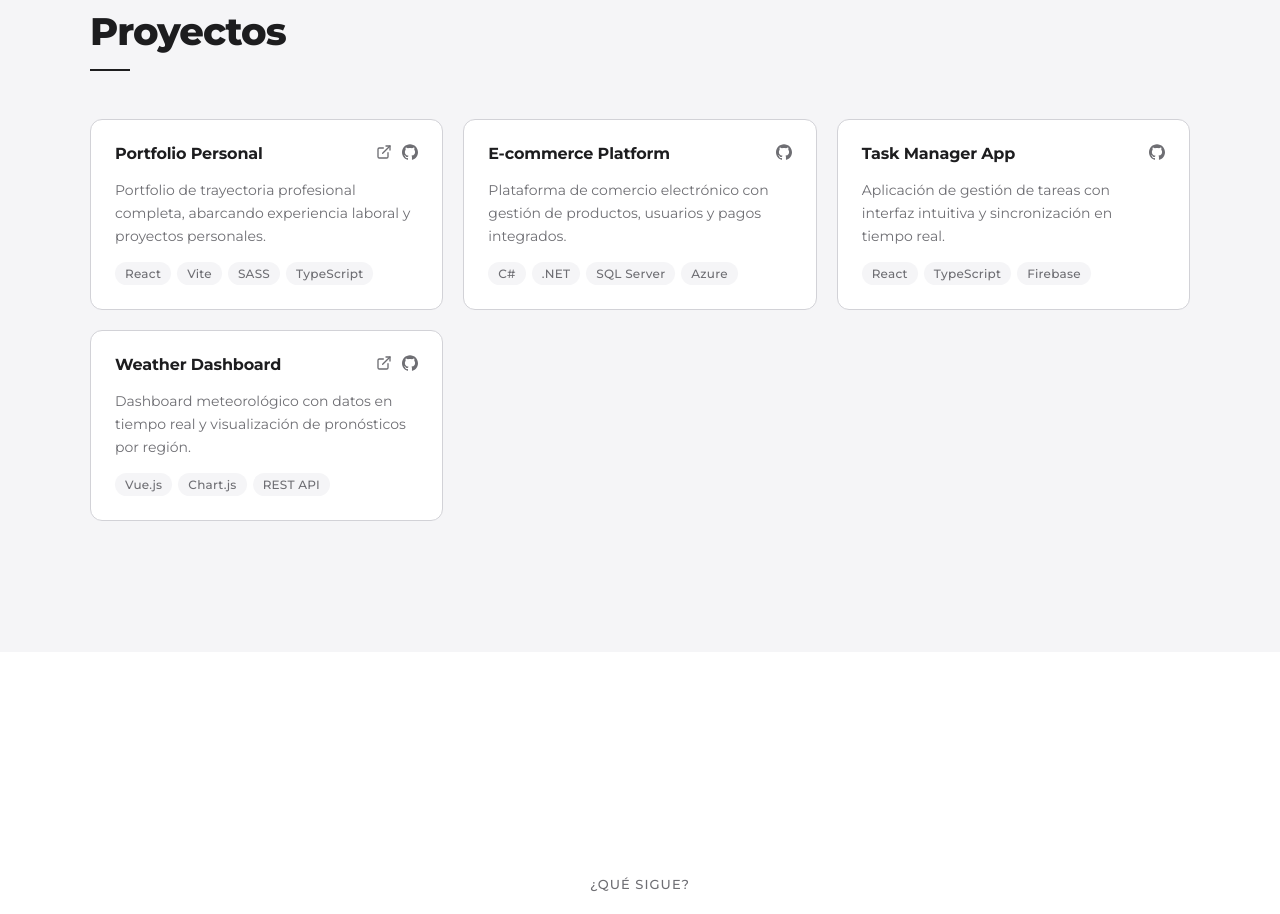
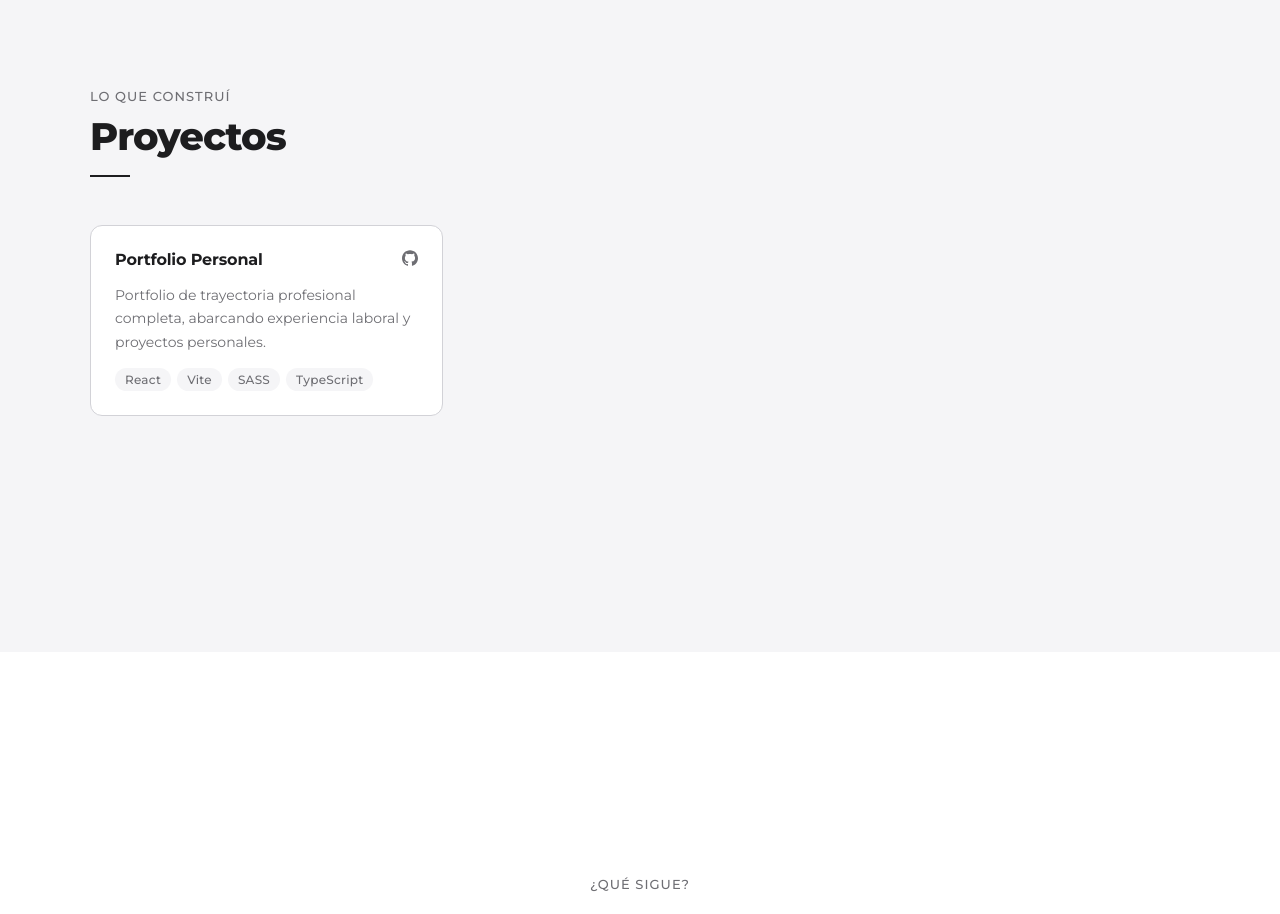
Before and after one commit to Agustincolombo/Web-Page-Curriculum, a React (Vite) app: page / in a window 1280 px wide. Shown: the part 948-1862 px from the top of the page. Built offline with nearby package versions, Linux system fonts and the light colour scheme.

Commit message:
refactor: replace mock projects with real portfolio entry and live links

```diff
--- a/src/components/Proyectos/Proyectos.module.sass
+++ b/src/components/Proyectos/Proyectos.module.sass
@@ -50,6 +50,8 @@
   flex-direction: column
   gap: 0.875rem
   transition: border-color 0.2s ease, box-shadow 0.2s ease
+  text-decoration: none
+  cursor: pointer
 
   &:hover
     border-color: var(--color-text-main)
--- a/src/components/Proyectos/Proyectos.tsx
+++ b/src/components/Proyectos/Proyectos.tsx
@@ -1,15 +1,5 @@
 import { projects } from '../../data/projects.data'
 import s from './Proyectos.module.sass'
-
-function ExternalLinkIcon() {
-  return (
-    <svg width="16" height="16" viewBox="0 0 24 24" fill="none" stroke="currentColor" strokeWidth="2" strokeLinecap="round" strokeLinejoin="round" aria-hidden="true">
-      <path d="M18 13v6a2 2 0 0 1-2 2H5a2 2 0 0 1-2-2V8a2 2 0 0 1 2-2h6" />
-      <polyline points="15 3 21 3 21 9" />
-      <line x1="10" y1="14" x2="21" y2="3" />
-    </svg>
-  )
-}
 
 function GitHubIcon() {
   return (
@@ -31,21 +21,16 @@ export function Proyectos() {
 
         <div className={s['projects-grid']}>
           {projects.map((project) => (
-            <div key={project.id} className={s['project-card']}>
+            <a
+              key={project.id}
+              href={project.demoUrl ?? project.repoUrl}
+              target="_blank"
+              rel="noopener noreferrer"
+              className={s['project-card']}
+              aria-label={`Ver demo de ${project.name}`}
+            >
               <div className={s['card-header']}>
                 <h3 className={s['project-title']}>{project.name}</h3>
-                <div className={s['card-links']}>
-                  {project.demoUrl && (
-                    <a
-                      href={project.demoUrl}
-                      target="_blank"
-                      rel="noopener noreferrer"
-                      className={s['card-link']}
-                      aria-label={`Demo de ${project.name}`}
-                    >
-                      <ExternalLinkIcon />
-                    </a>
-                  )}
                 {project.repoUrl && (
                   <a
                     href={project.repoUrl}
@@ -53,11 +38,11 @@ export function Proyectos() {
                     rel="noopener noreferrer"
                     className={s['card-link']}
                     aria-label={`Repositorio de ${project.name}`}
+                    onClick={(e) => e.stopPropagation()}
                   >
                     <GitHubIcon />
                   </a>
                 )}
-                </div>
               </div>
 
               <p className={s['project-description']}>{project.description}</p>
@@ -67,7 +52,7 @@ export function Proyectos() {
                   <span key={tech} className={s['tech-tag']}>{tech}</span>
                 ))}
               </div>
-            </div>
+            </a>
           ))}
         </div>
       </div>
--- a/src/data/projects.data.ts
+++ b/src/data/projects.data.ts
@@ -7,32 +7,7 @@ export const projects: Project[] = [
     description:
       'Portfolio de trayectoria profesional completa, abarcando experiencia laboral y proyectos personales.',
     technologies: ['React', 'Vite', 'SASS', 'TypeScript'],
-    demoUrl: '#',
-    repoUrl: 'https://github.com/Agustincolombo',
-  },
-  {
-    id: 2,
-    name: 'E-commerce Platform',
-    description:
-      'Plataforma de comercio electrónico con gestión de productos, usuarios y pagos integrados.',
-    technologies: ['C#', '.NET', 'SQL Server', 'Azure'],
-    repoUrl: 'https://github.com/Agustincolombo',
-  },
-  {
-    id: 3,
-    name: 'Task Manager App',
-    description:
-      'Aplicación de gestión de tareas con interfaz intuitiva y sincronización en tiempo real.',
-    technologies: ['React', 'TypeScript', 'Firebase'],
-    repoUrl: 'https://github.com/Agustincolombo',
-  },
-  {
-    id: 4,
-    name: 'Weather Dashboard',
-    description:
-      'Dashboard meteorológico con datos en tiempo real y visualización de pronósticos por región.',
-    technologies: ['Vue.js', 'Chart.js', 'REST API'],
-    demoUrl: '#',
-    repoUrl: 'https://github.com/Agustincolombo',
+    demoUrl: 'https://web-page-curriculum.vercel.app/',
+    repoUrl: 'https://github.com/Agustincolombo/Web-Page-Curriculum',
   },
 ]
```
Lines whose indentation alone changed are shown as unchanged.
